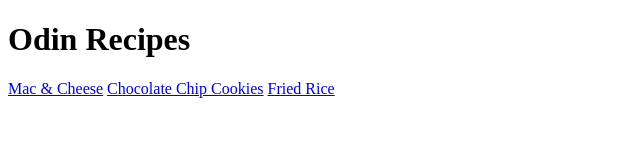
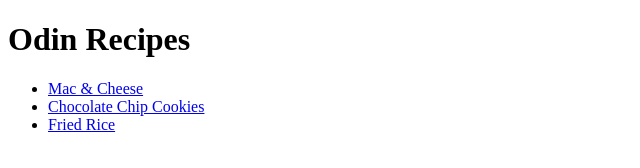
Before and after one commit to bulviakas/odin-recipes, a plain HTML site: page index.html in a window 1280 px wide. Shown: the whole page, without its empty margins (0-640 px from the left). Drawn offline with Linux system fonts and the light colour scheme.

Commit message:
Restructured all recipe links to an unordered list

```diff
--- a/index.html
+++ b/index.html
@@ -9,11 +9,14 @@
 
     <h1>Odin Recipes</h1>
 
-    <a href="./recipes/mac-&-cheese.html">Mac & Cheese</a>
+    <ul>
 
-    <a href="./recipes/chocolate-chip-cookies.html">Chocolate Chip Cookies</a>
+        <li><a href="./recipes/mac-&-cheese.html">Mac & Cheese</a></li>
 
-    <a href="./recipes/fried-rice.html">Fried Rice</a>
+        <li><a href="./recipes/chocolate-chip-cookies.html">Chocolate Chip Cookies</a></li>
 
+        <li><a href="./recipes/fried-rice.html">Fried Rice</a></li>
+
+    </ul>
 </body>
 </html>
```
